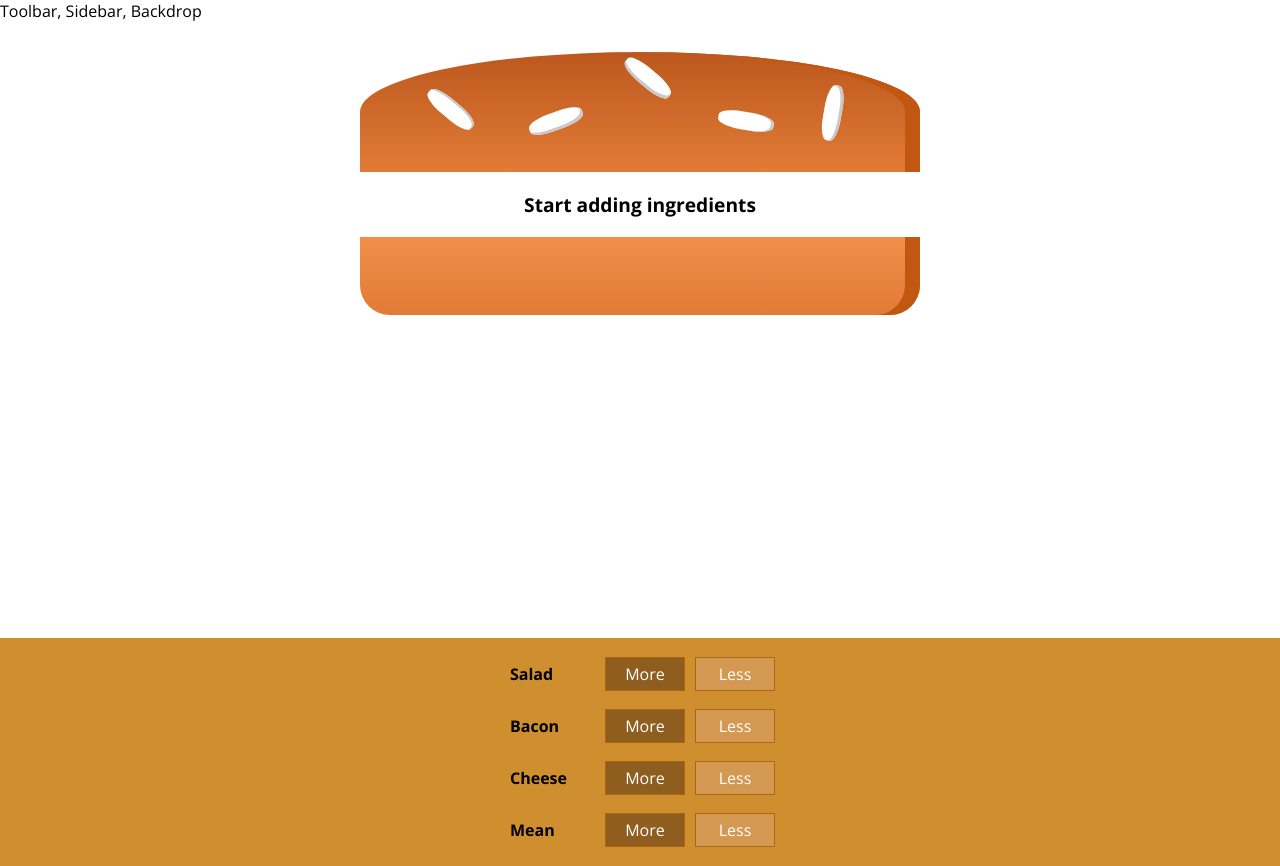
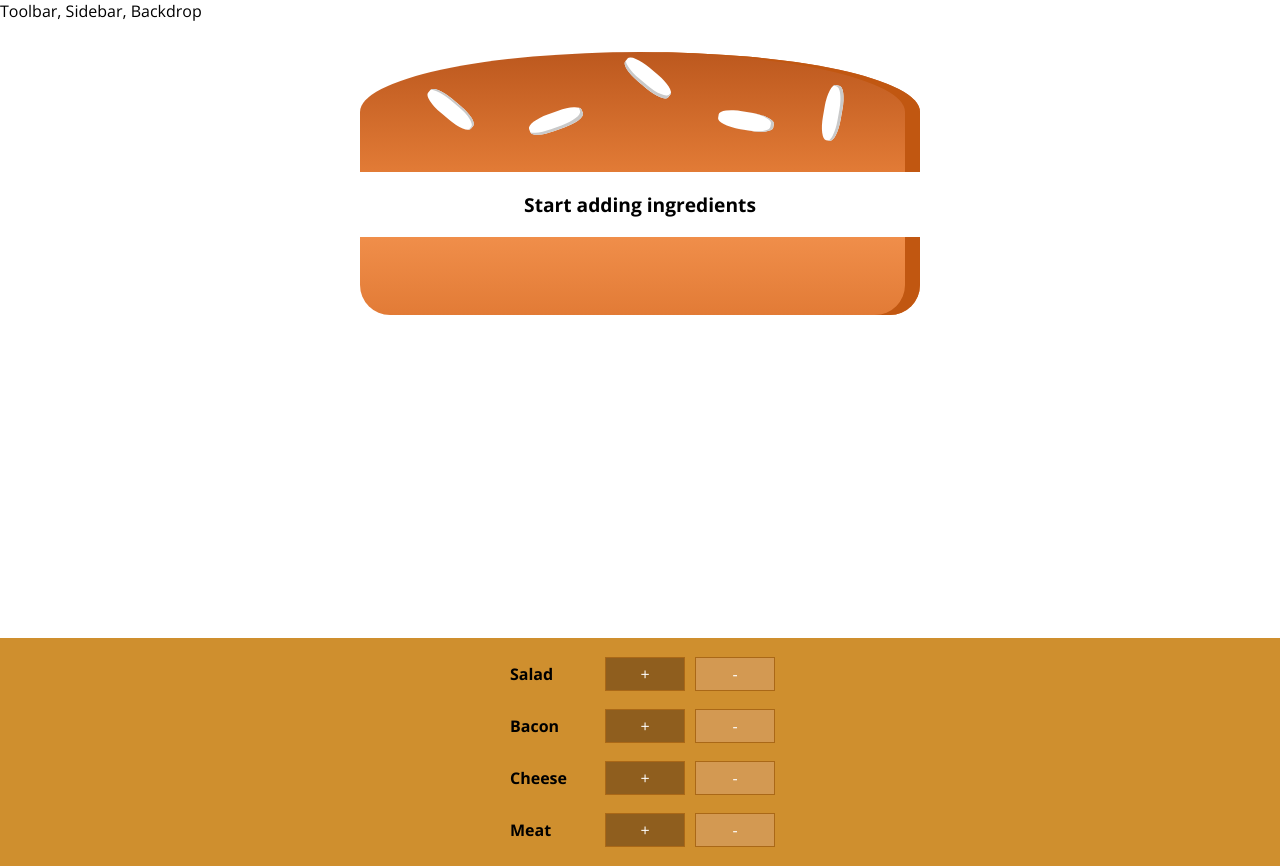
Before and after one commit to succulentpup/burgershop, a React (Create React App) app: page / in a window 1280 px wide. Built offline with nearby package versions, Linux system fonts and the light colour scheme.

Commit message:
buildcontrols functionality added

```diff
--- a/src/components/Burger/BuildControls/BurgerControl/BurgerControl.js
+++ b/src/components/Burger/BuildControls/BurgerControl/BurgerControl.js
@@ -5,8 +5,8 @@ const BurgerControl = (props) => {
     return (
         <div className={classes.BuildControl}>
             <div className={classes.Label}>{props.label}</div>
-            <button className={classes.More}>More</button>
-            <button className={classes.Less}>Less</button>
+            <button className={classes.More} onClick={props.added}>+</button>
+            <button className={classes.Less} onClick={props.removed}>-</button>
         </div>
     );
 };
--- a/src/components/Burger/BuildControls/BurgerControls.js
+++ b/src/components/Burger/BuildControls/BurgerControls.js
@@ -6,12 +6,17 @@ const controls = [
     {label: 'Salad', type: 'salad'},
     {label: 'Bacon', type: 'bacon'},
     {label: 'Cheese', type: 'cheese'},
-    {label: 'Mean', type: 'meat'},
+    {label: 'Meat', type: 'meat'},
 ];
 const BurgerControls = props => (
     <div className={classes.BuildControls}>
         {controls.map(ctrl => (
-            <BurgerControl key ={ctrl.label} label={ctrl.label}/>
+            <BurgerControl
+                key ={ctrl.label}
+                label={ctrl.label}
+                added={()=>props.addedIngredients(ctrl.type)}
+                removed={()=>props.removedIngredients(ctrl.type)}
+            />
         ))}
     </div>
 );
--- a/src/containers/BurgerBuilder/BurgerBuilder.js
+++ b/src/containers/BurgerBuilder/BurgerBuilder.js
@@ -12,12 +12,26 @@ class BurgerBuilder extends Component {
             cheese: 0
         }
     };
-
+    addIngredientHandler = type => {
+        const updatedIngredients = {...this.state.ingredients};
+        const updatedCount = this.state.ingredients[type] + 1;
+        updatedIngredients[type] = updatedCount;
+        this.setState({ingredients: updatedIngredients});
+    };
+    removeIngredientHandler = type => {
+        const updatedIngredients = {...this.state.ingredients};
+        const updatedCount = this.state.ingredients[type] - 1;
+        updatedIngredients[type] = updatedCount > 0 ? updatedCount : 0;
+        this.setState({ingredients: updatedIngredients});
+    };
     render() {
         return (
             <Hoc>
                 <Burger ingredients={this.state.ingredients}/>
-                <BurgerControls/>
+                <BurgerControls
+                    addedIngredients={this.addIngredientHandler}
+                    removedIngredients={this.removeIngredientHandler}
+                />
             </Hoc>
         );
     }
```
